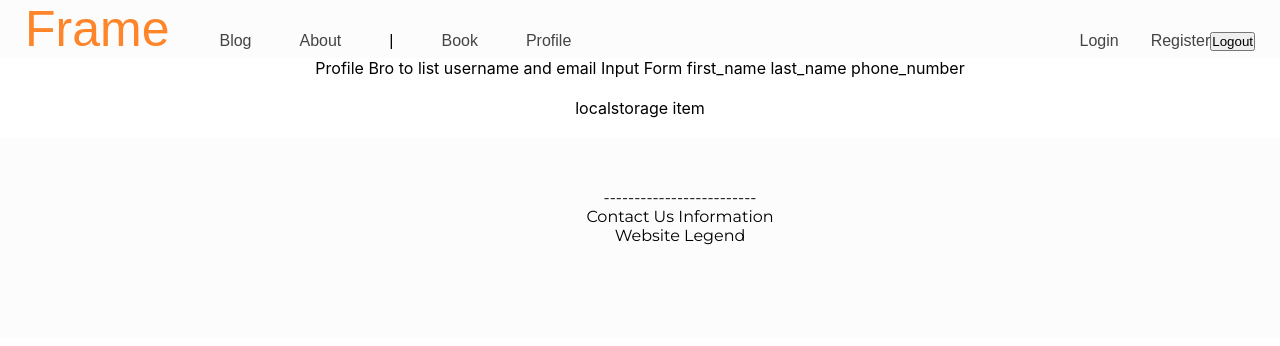
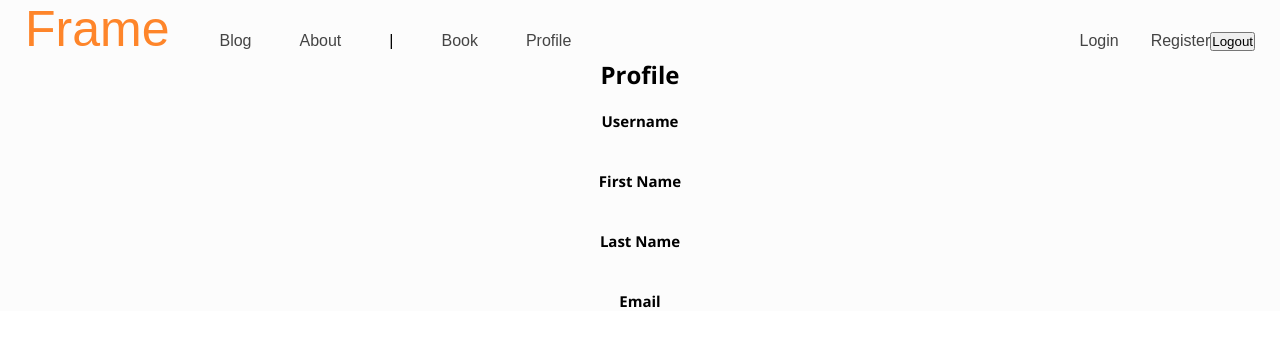
Before and after one commit to jona-young/Sport-Booking-React, a React (Create React App) app: page /profile in a window 1280 px wide. Shown: the top 346 px of the page. Built offline with nearby package versions, Linux system fonts and the light colour scheme; no server answers; a web font is replaced by a local one.

Commit message:
setup profile page and connected to backend api

```diff
--- a/src/App.js
+++ b/src/App.js
@@ -1,7 +1,6 @@
 import React from "react";
 import { BrowserRouter as Router, Switch, Route } from "react-router-dom";
 import Header from "./General/Header.js";
-import Footer from "./General/Footer.js";
 import Home from "./General/Home.js";
 import Blog from "./General/Blog.js";
 import About from "./General/About.js";
@@ -20,42 +19,34 @@ function App() {
           <Route path="/blog">
             <Header />
             <Blog />
-            <Footer />
           </Route>
           <Route path="/about">
             <Header />
             <About />
-            <Footer />
           </Route>
           <Route path="/tennis-book">
             <Header />
             <Schedule />
-            <Footer />
           </Route>
           <Route path="/tennis-form">
             <Header />
             <BookForm />
-            <Footer />
           </Route>
           <Route path="/profile">
             <Header />
             <Profile />
-            <Footer />
           </Route>
           <Route path="/login">
             <Header />
             <Login />
-            <Footer />
           </Route>
           <Route path="/register">
             <Header />
             <Register />
-            <Footer />
           </Route>
           <Route path="/">
             <Header />
             <Home />
-            <Footer />
           </Route>
         </Switch>
       </div>
--- a/src/General/Blog.js
+++ b/src/General/Blog.js
@@ -64,7 +64,7 @@ function Blog() {
         <div className="blog__line"></div>
       </div>
       <div className="blog__post">
-        <h2>Imbalance Your Muscle Imbalances for Athletic Longevity!</h2>
+        <h2 className="blog__mainHeading">Imbalance Your Muscle Imbalances for Athletic Longevity!</h2>
         <span className="blog__mainDate">By Margot Calvert on 19/07/2020</span>
         <p className="blog__mainText">
           Two negatives make a positive, right? By approaching your strength
--- a/src/Users/Profile.css
+++ b/src/Users/Profile.css
@@ -0,0 +1,15 @@
+.profile {
+    background: #FCFCFC;
+}
+
+.profile__mainHeading {
+    font-family: 'Open Sans', 'Helvetica Neue', 'Helvetica', 'Arial', sans-serif;
+    font-size: 24px;
+    font-weight: 900;
+}
+
+.profile__subHeading {
+    font-family: 'Open Sans', 'Helvetica Neue', 'Helvetica', 'Arial', sans-serif;
+    font-size: 15px;
+    font-weight: 800;
+}
--- a/src/Users/Profile.js
+++ b/src/Users/Profile.js
@@ -1,18 +1,45 @@
-import React from 'react';
+import React, { useState, useEffect } from 'react';
+import { getProfile } from './authenticationFunctions'
 import './Profile.css';
 
 function Profile() {
+    const [profile, setProfile] = useState()
+
+    const onProfileUpdate = (value) => {
+        setProfile(value);
+    };
+
+    useEffect(() => {
+        getProfile(onProfileUpdate);
+    }, [localStorage.getItem('user_id')])
+
     return (
         <div className="profile">
-            Profile Bro to list username and email
-            Input Form
-            first_name
-            last_name
-            phone_number
+            <span className="profile__mainHeading">
+                Profile
+            </span>
             <br /><br />
-            localstorage item
+            <span className="profile__subHeading">
+                Username
+            </span>
+            <br />
+            { profile ? profile.username : '' }
             <br /><br />
-            { localStorage.getItem('user_id')}
+            <span className="profile__subHeading">
+                First Name
+            </span>
+            <br />
+            { profile ? profile.first_name : ''}
+            <br /><br />
+            <span className="profile__subHeading">
+                Last Name
+            </span>            <br />
+            { profile ? profile.last_name : ''}
+            <br /><br />
+            <span className="profile__subHeading">
+                Email
+            </span>            <br />
+            { profile ? profile.email : ''}
 
 
         </div>
--- a/src/Users/authenticationFunctions.js
+++ b/src/Users/authenticationFunctions.js
@@ -1,5 +1,19 @@
 import { axiosInstance } from "./axiosApi.js";
 
+
+//Pulls profile from DRF API on localStorage user_id
+export const getProfile = (onProfileUpdate) => {
+  const user_id = localStorage.getItem('user_id')
+
+  axiosInstance.get(`http://127.0.0.1:8000/api/profile/${user_id}/`)
+      .then((response) => {
+        console.log(response.data)
+        onProfileUpdate(response.data)
+      }).catch ((error) => {
+        console.log(error.response)
+        throw error;
+  })
+}
 
 export const handleChange = (
   e,
```
